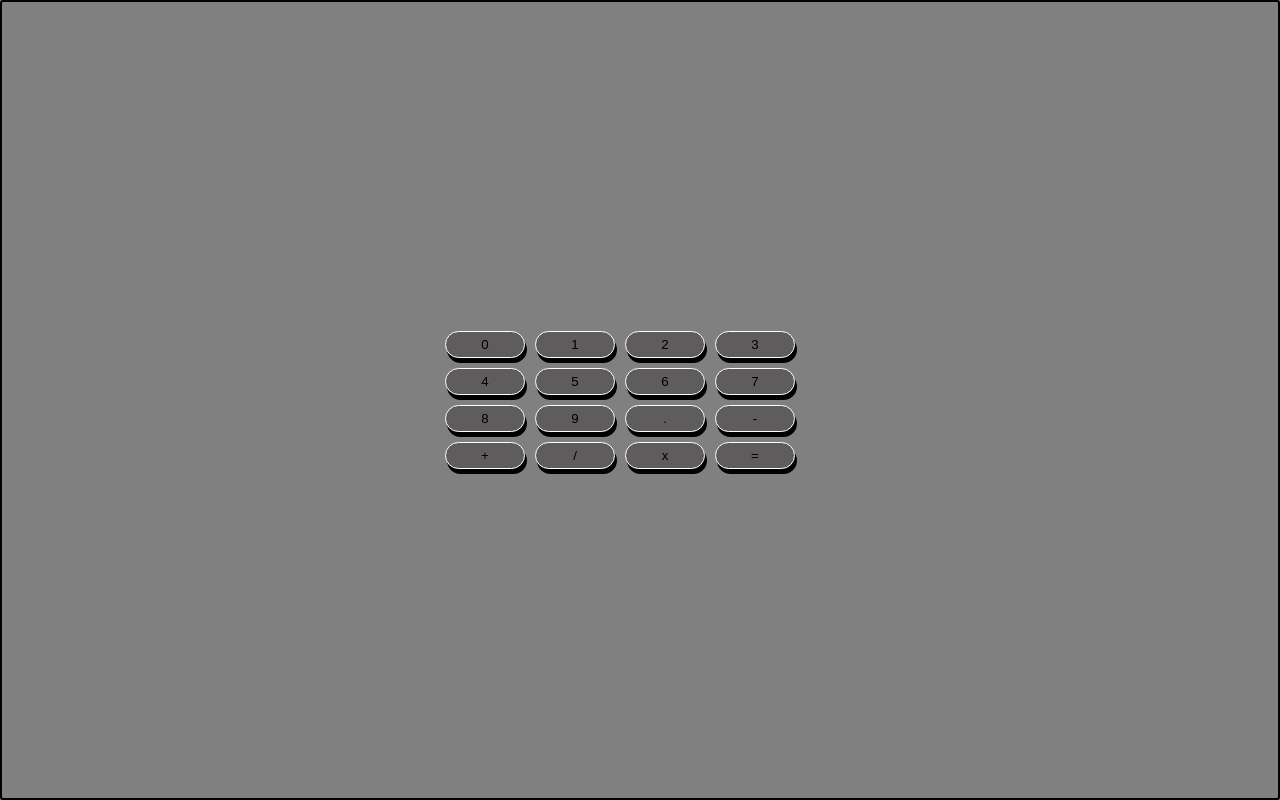
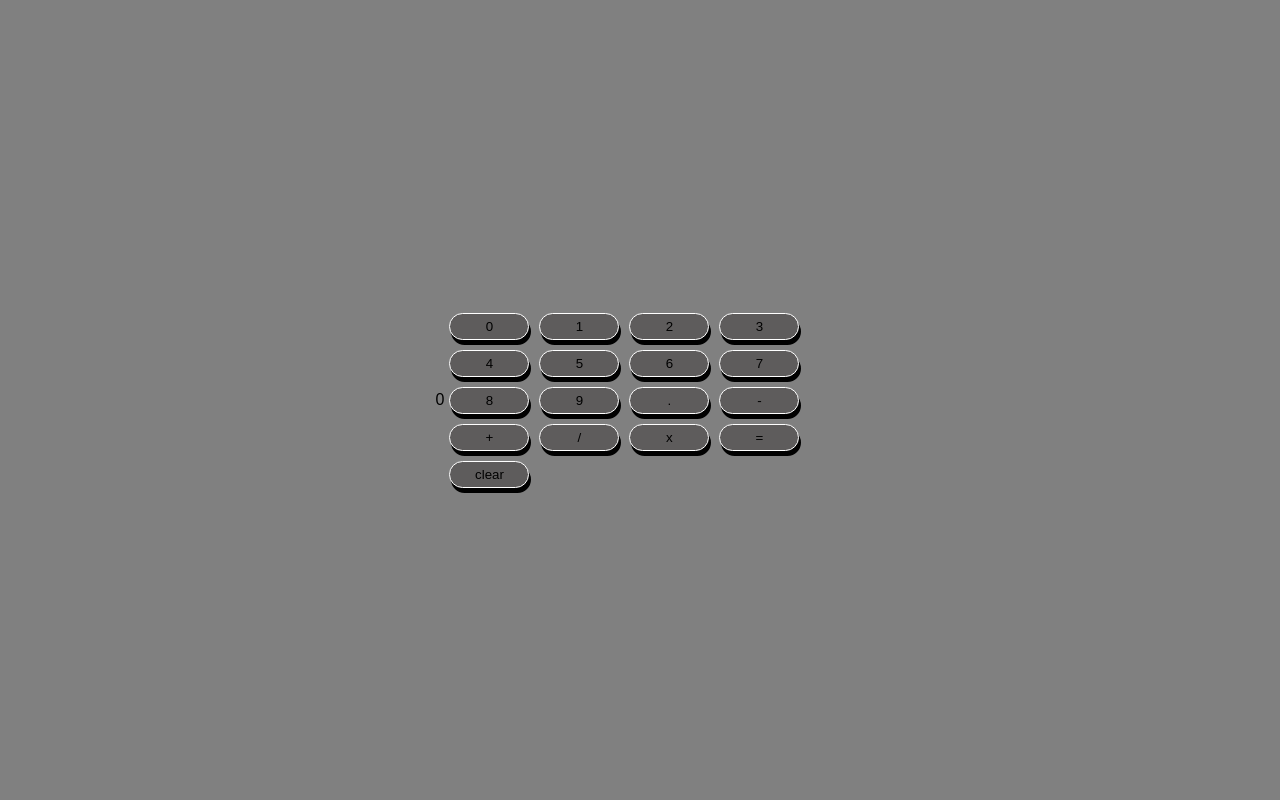
Before and after one commit to Simon-Percy/FCC-projects, a React (Vite) app: page / in a window 1280 px wide. Built offline with nearby package versions, Linux system fonts and the light colour scheme.

Commit message:
Got buttons working

```diff
--- a/src/App.css
+++ b/src/App.css
@@ -5,15 +5,13 @@
   font-family: sans-serif;
   background-color: grey;
 }
-#drum-machine {
-  border: 2px black solid;
-  border-radius: 3px;
+#calulator-box {
   display: flex;
   justify-content: center;
   align-items: center;
   height: 100vh;
 }
-#drum-box {
+#buttons {
   display: flex;
   flex-wrap: wrap;
   align-content: space-evenly;
--- a/src/App.jsx
+++ b/src/App.jsx
@@ -5,77 +5,82 @@ function App() {
   const keys = ["Q", "W", "E", "A", "S", "D", "Z", "X", "C"];
 
   const refs = keys.map(() => useRef());
-  const [beat, setBeat] = useState("");
+  const [equation, setEquation] = useState(0);
   const handleClick = (e) => {
-    e.target.firstChild.play();
-    setBeat(e.target.id);
+    setEquation((prev) => prev + e.target.textContent);
   };
   const handleKeyDown = (e) => {
     keys.map((key, index) => {
       if (e.key.toUpperCase() == key) {
         refs[index].current.play() && refs[index].current.parentElement.focus();
-        setBeat(refs[index].current.parentElement.id);
+        setEquation(refs[index].current.parentElement.id);
       }
     });
   };
+
   useEffect(() => {
     document.addEventListener("keydown", handleKeyDown);
   }, []);
   return (
-    <div id="drum-machine">
-      <div id="drum-box">
+    <>
+      <div id="calulator-box">
+        <div id="display">{equation}</div>
+        <div id="buttons">
           {" "}
-        <button className="cal-btn" id="Heater 1" onClick={handleClick}>
+          <button className="cal-btn" id="zero" onClick={handleClick}>
             0
           </button>
-        <button className="cal-btn" id="Heater 2" onClick={handleClick}>
+          <button className="cal-btn" id="one" onClick={handleClick}>
             1
           </button>
-        <button className="cal-btn" id="Heater 3" onClick={handleClick}>
+          <button className="cal-btn" id="two" onClick={handleClick}>
             2
           </button>
-        <button className="cal-btn" id="Heater 4" onClick={handleClick}>
+          <button className="cal-btn" id="three" onClick={handleClick}>
             3
           </button>
-        <button className="cal-btn" id="Clap" onClick={handleClick}>
+          <button className="cal-btn" id="four" onClick={handleClick}>
             4
           </button>
-        <button className="cal-btn" id="Open-HH" onClick={handleClick}>
+          <button className="cal-btn" id="five" onClick={handleClick}>
             5
           </button>
-        <button className="cal-btn" id="Kick-n'-Hat" onClick={handleClick}>
+          <button className="cal-btn" id="six" onClick={handleClick}>
             6
           </button>
-        <button className="cal-btn" id="Kick" onClick={handleClick}>
+          <button className="cal-btn" id="seven" onClick={handleClick}>
             7
           </button>
-        <button className="cal-btn" id="Closed-HH" onClick={handleClick}>
+          <button className="cal-btn" id="eight" onClick={handleClick}>
             8
           </button>
-        <button className="cal-btn" id="Closed-HH" onClick={handleClick}>
+          <button className="cal-btn" id="nine" onClick={handleClick}>
             9
           </button>
-        <button className="cal-btn" id="Closed-HH" onClick={handleClick}>
+          <button className="cal-btn" id="decimal" onClick={handleClick}>
             .
           </button>
-        <button className="cal-btn" id="Closed-HH" onClick={handleClick}>
+          <button className="cal-btn" id="subtract" onClick={handleClick}>
             -
           </button>
-        <button className="cal-btn" id="Closed-HH" onClick={handleClick}>
+          <button className="cal-btn" id="add" onClick={handleClick}>
             +
           </button>
-        <button className="cal-btn" id="Closed-HH" onClick={handleClick}>
+          <button className="cal-btn" id="divide" onClick={handleClick}>
             /
           </button>
-        <button className="cal-btn" id="Closed-HH" onClick={handleClick}>
+          <button className="cal-btn" id="multiply" onClick={handleClick}>
             x
           </button>
-        <button className="cal-btn" id="Closed-HH" onClick={handleClick}>
+          <button className="cal-btn" id="equals" onClick={handleClick}>
             =
           </button>
+          <button className="cal-btn" id="clear" onClick={handleClick}>
+            clear
+          </button>
         </div>
-      <div id="display">{beat}</div>
       </div>
+    </>
   );
 }
 export default App;
```
Lines whose indentation alone changed are shown as unchanged.
